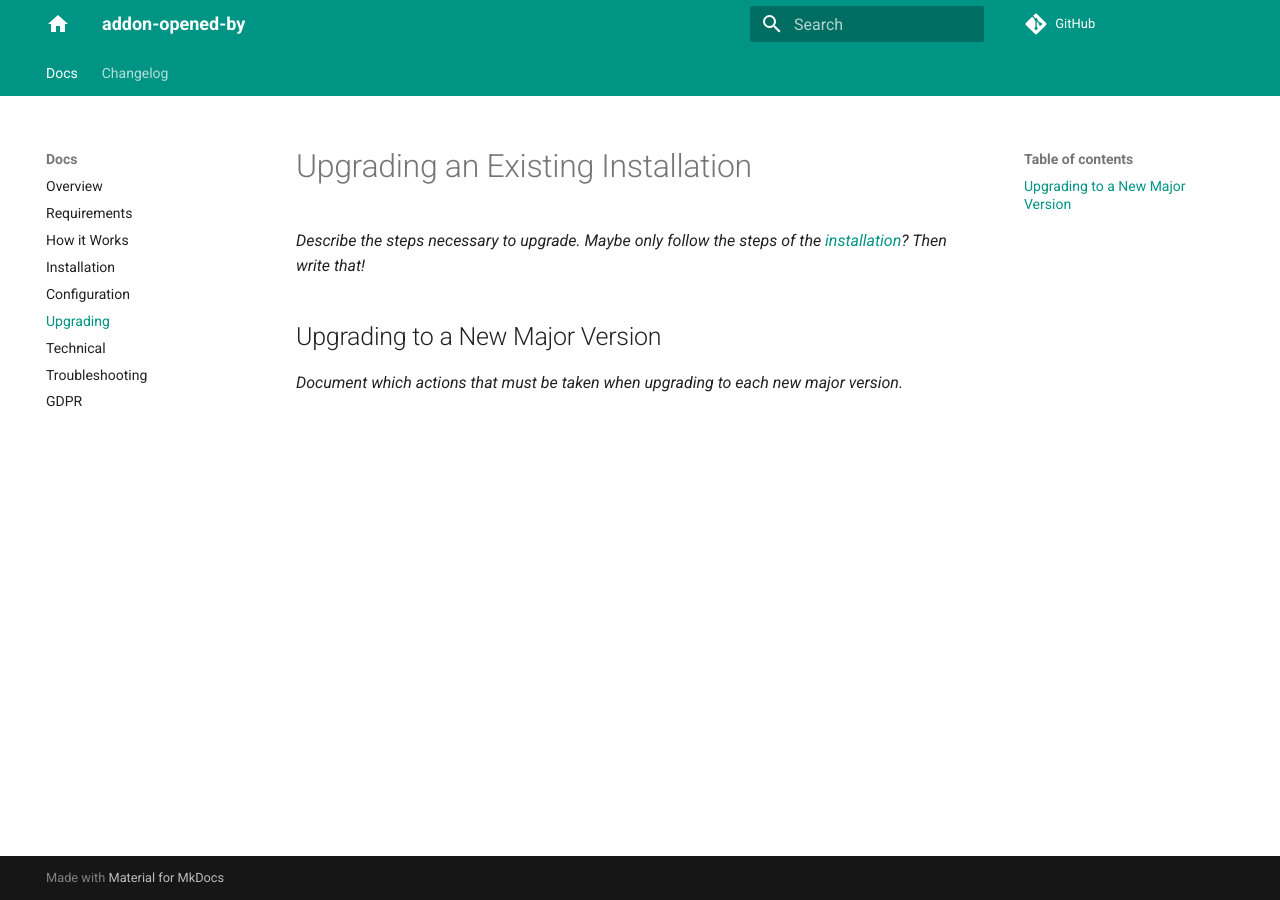
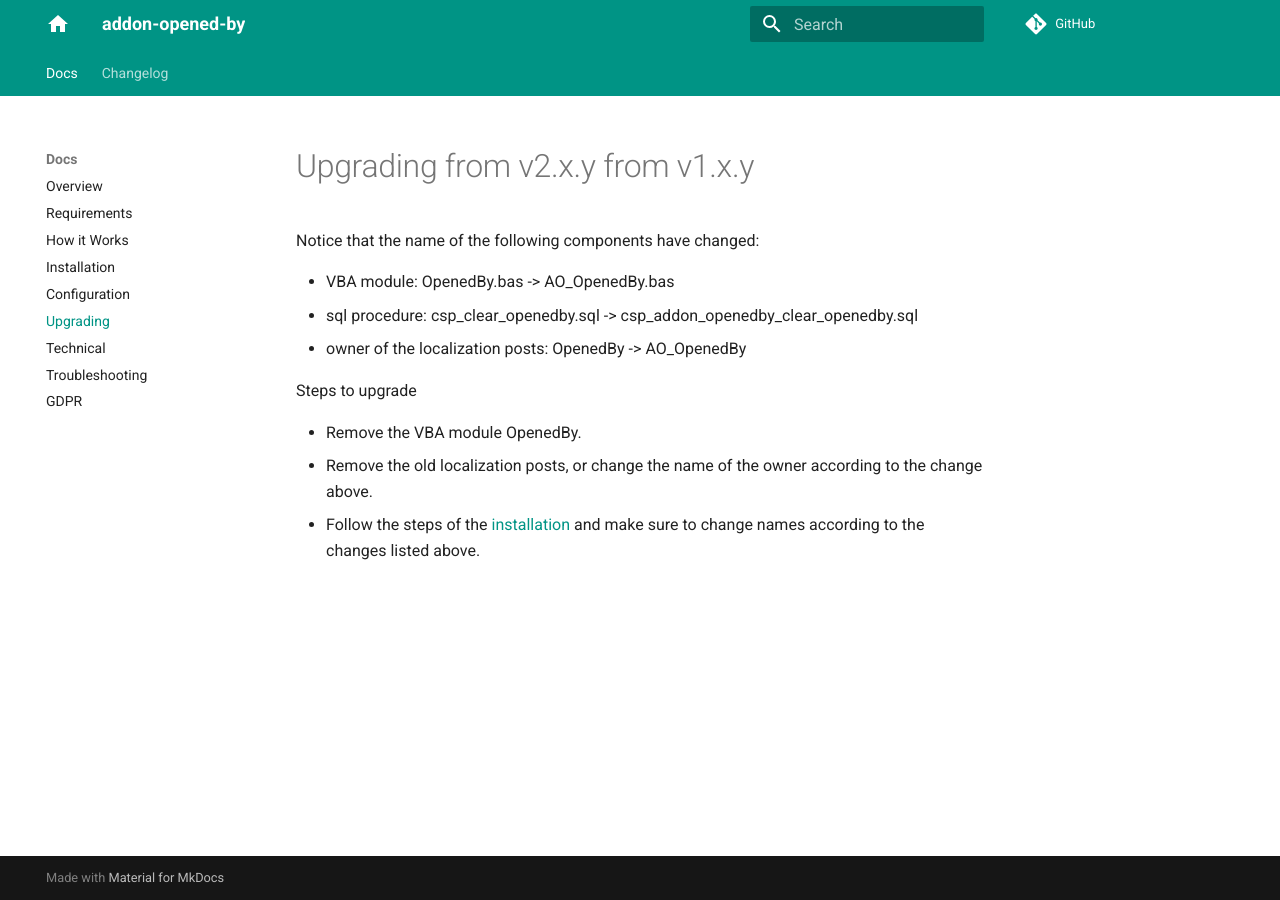
Before and after one commit to Lundalogik/addon-opened-by, an MkDocs documentation site: the page built from docs/upgrading.md, in a window 1280 px wide. Built offline with MkDocs 1.6.1 and Material for MkDocs 9.7.7, drawn with Linux system fonts in a browser that asks for light colours; comment, search, counter and statistics services are not loaded.

Commit message:
updated documentation

```diff
--- a/docs/upgrading.md
+++ b/docs/upgrading.md
@@ -1,9 +1,14 @@
 hero: Get a warning when trying to open a card that someone else already has open.
 
-# Upgrading an Existing Installation
+# Upgrading from v2.x.y from v1.x.y
+Notice that the name of the following components have changed:
 
-*Describe the steps necessary to upgrade. Maybe only follow the steps of the [installation](installation.md)? Then write that!*
+* VBA module: OpenedBy.bas -> AO_OpenedBy.bas
+* sql procedure: csp_clear_openedby.sql -> csp_addon_openedby_clear_openedby.sql
+* owner of the localization posts: OpenedBy -> AO_OpenedBy
 
-## Upgrading to a New Major Version
+Steps to upgrade
 
-*Document which actions that must be taken when upgrading to each new major version.*
+* Remove the VBA module OpenedBy.
+* Remove the old localization posts, or change the name of the owner according to the change above.
+* Follow the steps of the [installation](installation.md) and make sure to change names according to the changes listed above.
```
Also changed, not shown: docs/gdpr.md (+1 -16 lines), docs/installation.md (+2 -1 lines).
